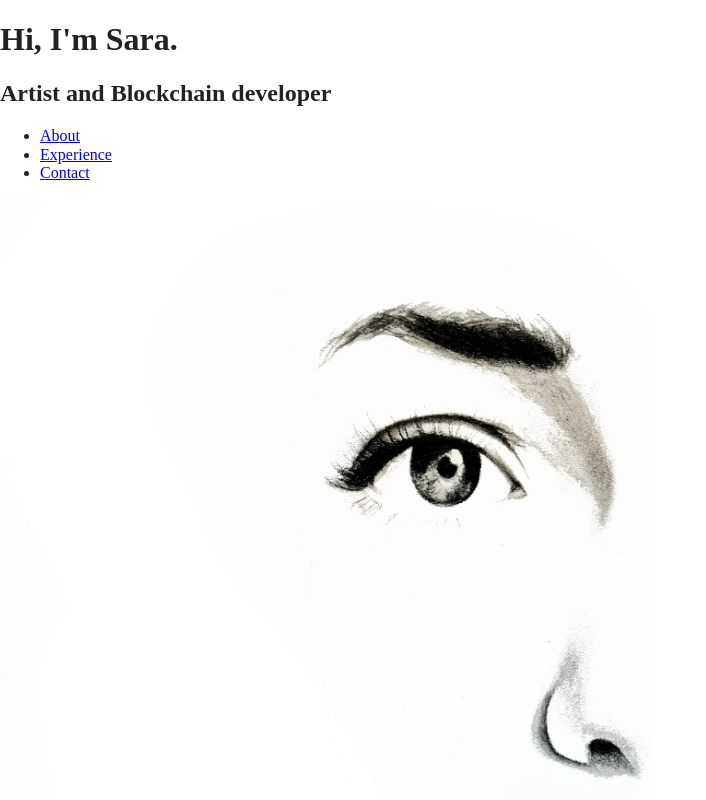
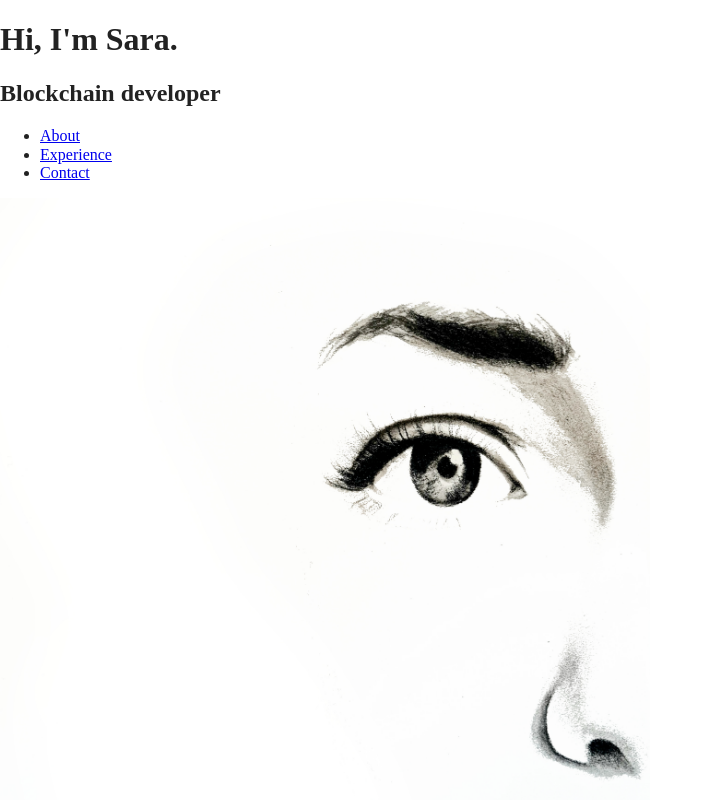
Before and after one commit to Medieinstitutet/cv-med-css-soderlinds, a website built with Parcel: page index.html in a window 1280 px wide. Shown: the top 800 px of the page, without its empty margins (0-706 px from the left). Built offline with nearby package versions, Linux system fonts and the light colour scheme.

Commit message:
tillägg

```diff
--- a/index.html
+++ b/index.html
@@ -26,7 +26,7 @@
 
   <!-- Add your site or application content here -->
   <h1>Hi, I'm Sara.</h1>
-  <h2>Artist and Blockchain developer</h2>
+  <h2>Blockchain developer</h2>
   <nav class=navbar>
     <ul>
       <li><a href=#>About</a></li>
```
Also changed, not shown: img/mobil3.png (added), img/skiss3.png (renamed from skiss3.png).
